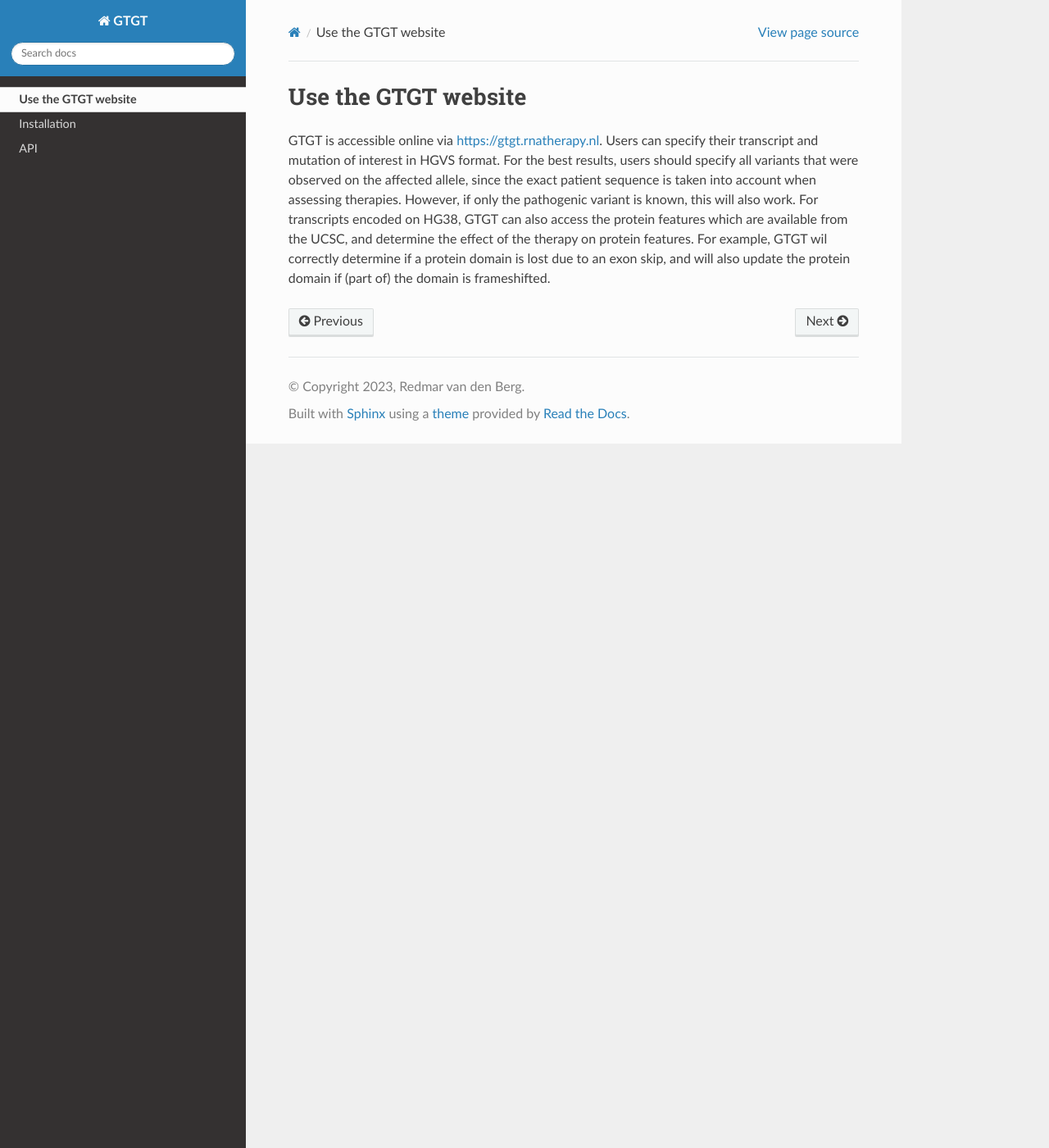
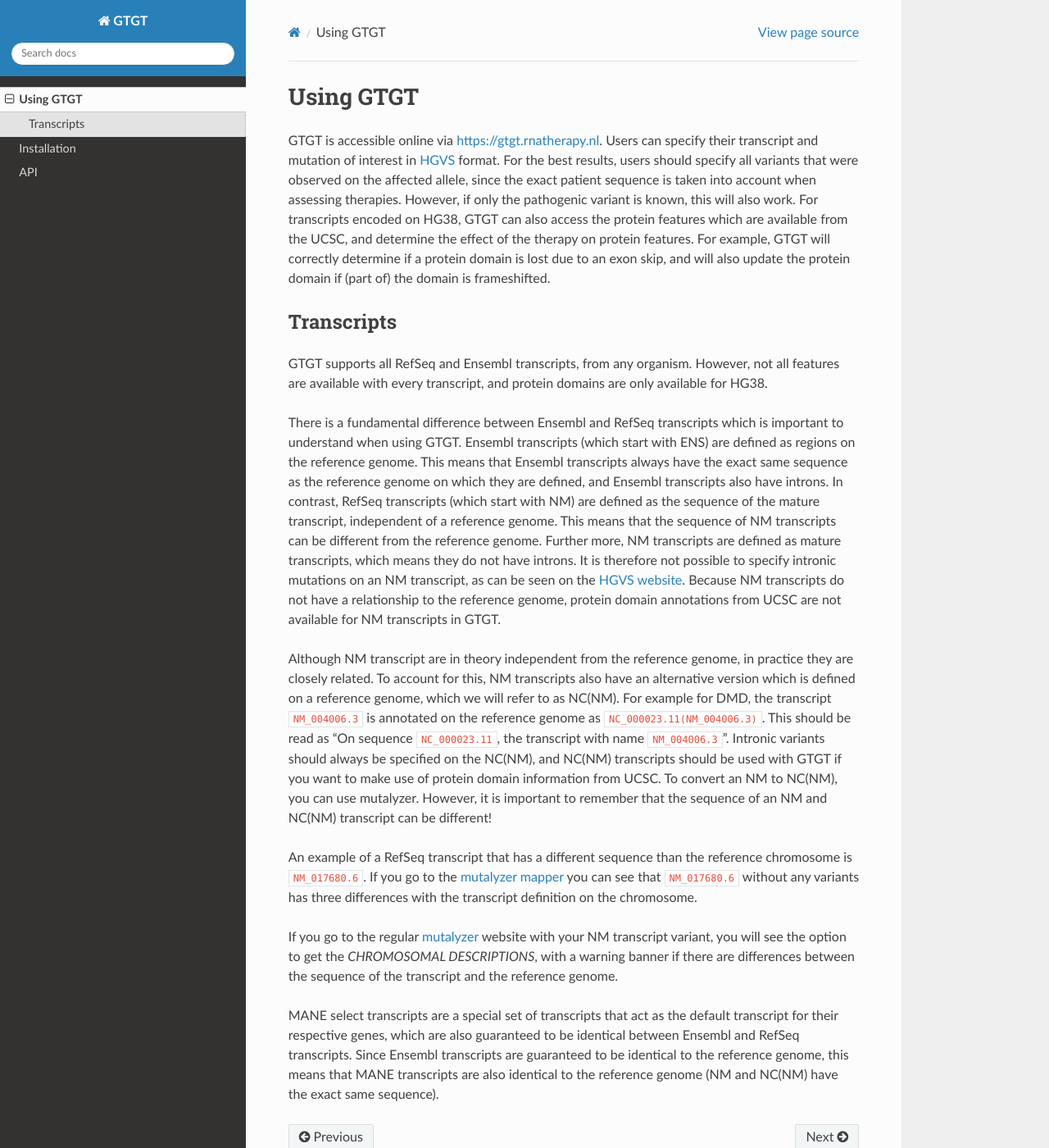
Before and after one commit to DCRT-LUMC/GTGT, a Sphinx documentation site: the page built from docs/source/usage.rst, in a window 1280 px wide and 1400 px high. Shown: the whole window at 82% size. Built offline with Sphinx 7.4.7 and the Read the Docs theme 3.1.0, drawn with Linux system fonts in a browser that asks for light colours.

Commit message:
Add section on transcripts

```diff
--- a/docs/source/usage.rst
+++ b/docs/source/usage.rst
@@ -1,15 +1,69 @@
-Use the GTGT website
-====================
+Using GTGT
+==========
 
 .. _usage:
 
-GTGT is accessible online via `https://gtgt.rnatherapy.nl <https://gtgt.rnatherapy.nl>`_.
-Users can specify their transcript and mutation of interest in HGVS format. For
-the best results, users should specify all variants that were observed on the
+GTGT is accessible online via `https://gtgt.rnatherapy.nl
+<https://gtgt.rnatherapy.nl>`_. Users can specify their transcript and mutation
+of interest in `HGVS <https://hgvs-nomenclature.org/stable/>`_ format. For the
+best results, users should specify all variants that were observed on the
 affected allele, since the exact patient sequence is taken into account when
 assessing therapies. However, if only the pathogenic variant is known, this
 will also work. For transcripts encoded on HG38, GTGT can also access the
 protein features which are available from the UCSC, and determine the effect of
-the therapy on protein features. For example, GTGT wil correctly determine if a
-protein domain is lost due to an exon skip, and will also update the protein
+the therapy on protein features. For example, GTGT will correctly determine if
+a protein domain is lost due to an exon skip, and will also update the protein
 domain if (part of) the domain is frameshifted.
+
+Transcripts
+-----------
+
+GTGT supports all RefSeq and Ensembl transcripts, from any organism. However,
+not all features are available with every transcript, and protein domains are
+only available for HG38.
+
+There is a fundamental difference between Ensembl and RefSeq transcripts which
+is important to understand when using GTGT. Ensembl transcripts (which start
+with ENS) are defined as regions on the reference genome. This means that
+Ensembl transcripts always have the exact same sequence as the reference genome
+on which they are defined, and Ensembl transcripts also have introns. In
+contrast, RefSeq transcripts (which start with NM) are defined as the sequence
+of the mature transcript, independent of a reference genome. This means that
+the sequence of NM transcripts can be different from the reference genome.
+Further more, NM transcripts are defined as mature transcripts, which means they do
+not have introns. It is therefore not possible to specify intronic mutations on
+an NM transcript, as can be seen on the `HGVS website
+<https://hgvs-nomenclature.org/stable/background/refseq/#DNAc>`_. Because NM
+transcripts do not have a relationship to the reference genome, protein domain
+annotations from UCSC are not available for NM transcripts in GTGT.
+
+Although NM transcript are in theory independent from the reference genome, in
+practice they are closely related. To account for this, NM transcripts also
+have an alternative version which is defined on a reference genome, which we
+will refer to as NC(NM). For example for DMD, the transcript ``NM_004006.3`` is
+annotated on the reference genome as ``NC_000023.11(NM_004006.3)``. This should
+be read as "On sequence  ``NC_000023.11``, the transcript with name ``NM_004006.3``".
+Intronic variants should always be specified on the NC(NM), and NC(NM)
+transcripts should be used with GTGT if you want to make use of protein domain
+information from UCSC. To convert an NM to NC(NM), you can use mutalyzer.
+However, it is important to remember that the sequence of an NM and NC(NM)
+transcript can be different!
+
+An example of a RefSeq transcript that has a different sequence than the
+reference chromosome is ``NM_017680.6``. If you go to the `mutalyzer mapper
+<https://mutalyzer.nl/mapper?description=NM_017680.6%3Ac.%3D&reference_id=NC_000009.12&selector_id=NM_017680.6&slice_to=transcript>`_
+you can see that ``NM_017680.6`` without any variants has three differences
+with the transcript definition on the chromosome.
+
+If you go to the regular `mutalyzer
+<https://mutalyzer.nl/normalizer/NM_017680.6:c.100del>`_ website with your NM
+transcript variant, you will see the option to get the `CHROMOSOMAL DESCRIPTIONS`,
+with a warning banner if there are differences between the sequence of the
+transcript and the reference genome.
+
+MANE select transcripts are a special set of transcripts that act as the
+default transcript for their respective genes, which are also guaranteed to
+be identical between Ensembl and RefSeq transcripts. Since Ensembl transcripts
+are guaranteed to be identical to the reference genome, this means that MANE
+transcripts are also identical to the reference genome (NM and NC(NM) have the
+exact same sequence).
```
